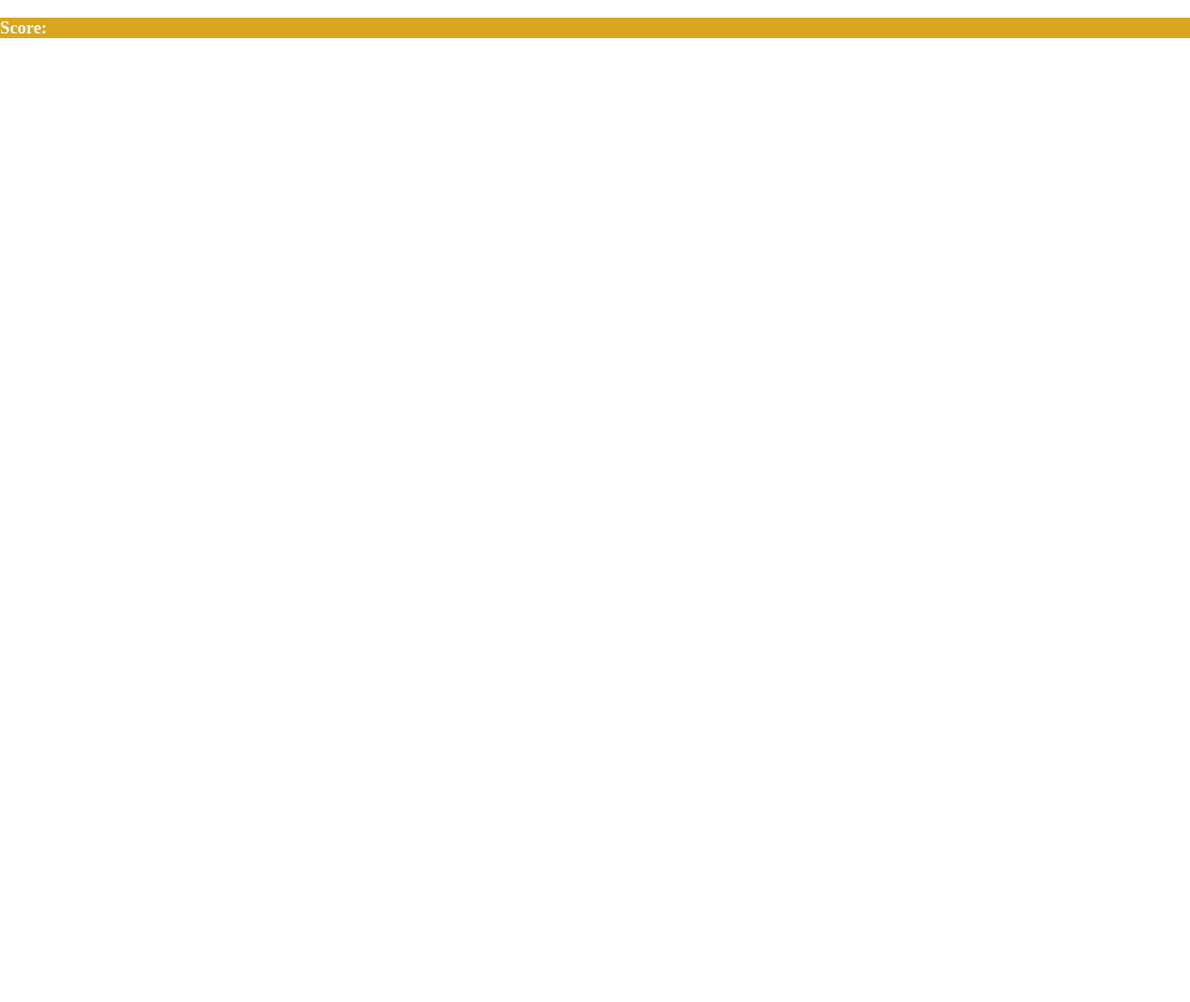
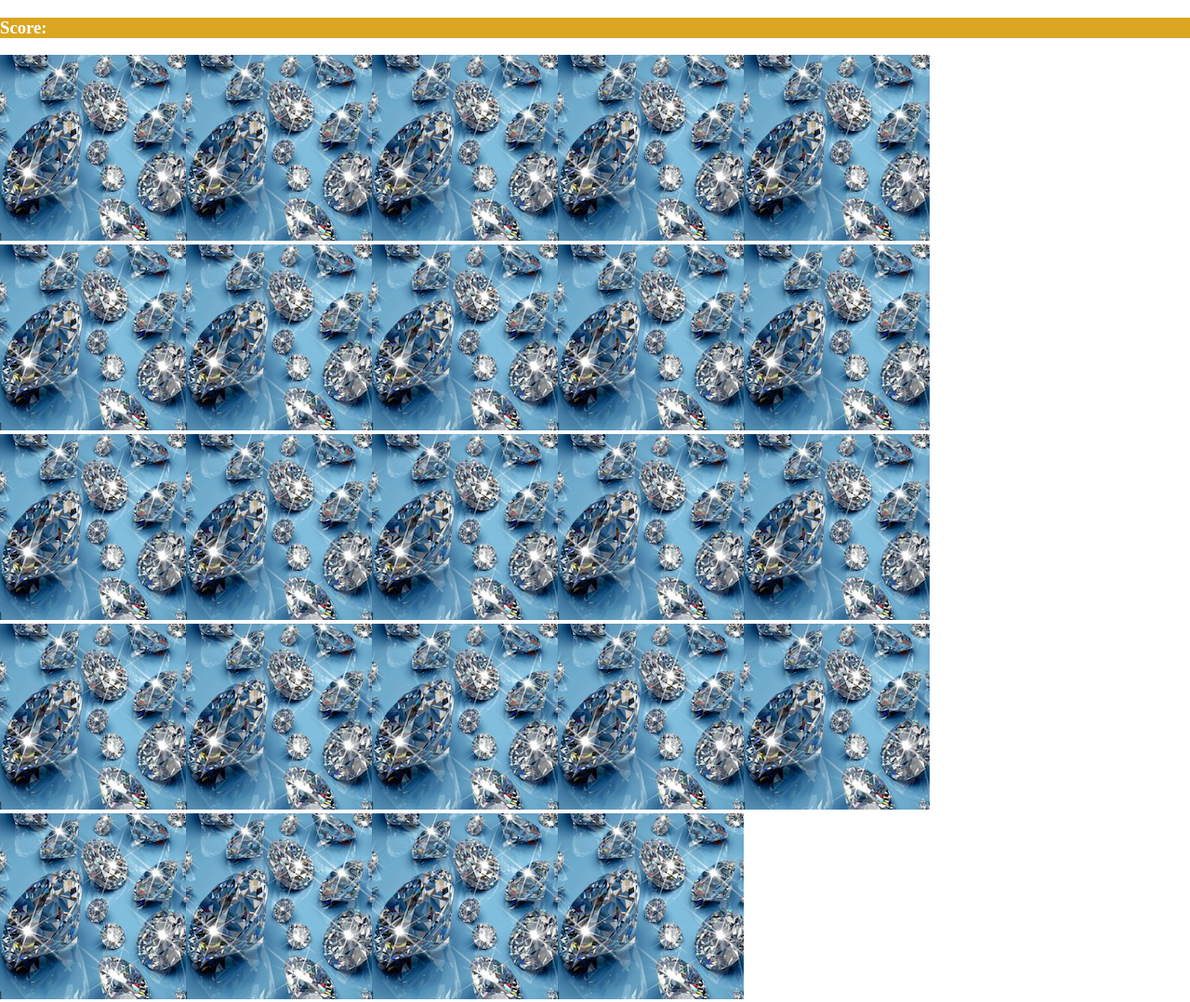
Before and after one commit to MikaelaAnd/memory-2, a plain HTML site: page main.html in a window 1280 px wide. Shown: the whole page at 93% size. Before the commit the page ends 800 px from the top, so only its background shows below. Drawn offline with Linux system fonts and the light colour scheme.

Commit message:
added some correct code

```diff
--- a/script.js
+++ b/script.js
@@ -3,43 +3,43 @@ document.addEventListener('DOMContentLoaded', () => {
     //card options
     const cardArray = [
         {
-            names: 'camille',
+            name: 'camille',
             img: 'images/img1.png'
         },
         {
-            names: 'camille',
+            name: 'camille',
             img: 'images/img1.png'
         },
         {
-            names: 'eileen',
+            name: 'eileen',
             img: 'images/img2.png'
         },
         {
-            names: 'eileen',
+            name: 'eileen',
             img: 'images/img2.png'
         },
         {
-            names: 'brandi',
+            name: 'brandi',
             img: 'images/img3.png'
         },
         {
-            names: 'brandi',
+            name: 'brandi',
             img: 'images/img3.png'
         },
         {
-            names: 'adrienne',
+            name: 'adrienne',
             img: 'images/img4.png'
         },
         {
-            names: 'adrienne',
+            name: 'adrienne',
             img: 'images/img4.png'
         },
         {
-            names: 'taylor',
+            name: 'taylor',
             img: 'images/img5.png'
         },
         {
-            names: 'taylor',
+            name: 'taylor',
             img: 'images/img5.png'
         },
         {
@@ -47,74 +47,120 @@ document.addEventListener('DOMContentLoaded', () => {
             img: 'images/img6.png'
         },
         {
-            names: 'erika',
+            name: 'erika',
             img: 'images/img6.png'
         },
         {
-            names: 'dorit',
+            name: 'dorit',
             img: 'images/img7.png'
         },
         {
-            names: 'dorit',
+            name: 'dorit',
             img: 'images/img7.png'
         },
         {
-            names: 'lisar',
+            name: 'lisar',
             img: 'images/img8.png'
         },
         {
-            names: 'lisar',
+            name: 'lisar',
             img: 'images/img8.png'
         },
         {
-            names: 'lisav',
+            name: 'lisav',
             img: 'images/img9.png'
         },
         {
-            names: 'lisav',
+            name: 'lisav',
             img: 'images/img9.png'
         },
         {
-            names: 'kyle',
+            name: 'kyle',
             img: 'images/img10.png'
         },
         {
-            names: 'kyle',
+            name: 'kyle',
             img: 'images/img10.png'
         },
+        {
+            name: 'yolanda',
+            img: 'images/img11.png'
+        },
+        {
+            name: 'yolanda',
+            img: 'images/img11.png'
+        },
+        {
+            name: 'garcelle',
+            img: 'images/img12.png'
+        },
+        {
+            name: 'garcelle',
+            img: 'images/img12.png'
+        }
     ]
     cardArray.sort(() => 0.5 - Math.random())
 
     const grid = document.querySelector('.grid');
-    const resultDisplay = document.querySelector('#result');
-    var cardsChosen = [];
-    var cardsChosenId = [];
-    const cardsWon = [];
+    const resultDisplay = document.querySelector('#result')
+    var cardsChosen = []
+    var cardsChosenId = []
+    const cardsWon = []
 
-    //create your board
+    // create your board
     function createBoard() {
-        for (let i = 0; i < cardArray.length; i++) {
-            var card = document.createElement('img');
-            card.setAttribute('src', 'images/blank.png');
-            card.setAttribute('data-id', i);
-            card.addEventListener('click', flipCard);
-            grid.appendChild(card);
+    for (let i = 0; i < cardArray.length; i++) {
+        var card = document.createElement('img')
+        card.setAttribute('src', 'images/cover.png')
+        card.setAttribute('data-id', i)
+        card.addEventListener('click', flipCard)
+        grid.appendChild(card);
+
         }
     }
 
+    //check for matches
+    function checkForMatch() {
+        var cards = document.querySelectorAll('img')
+        const optionOneId = cardsChosenId[0]
+        const optionTwoId = cardsChosenId[1]
 
+        if (optionOneId == optionTwoId) {
+            cards[optionOneId].setAttribute('src', 'images/cover.png')
+            cards[optionTwoId].setAttribute('src', 'images/cover.png')
+            alert('You have clicked the same image!')
+        }
+        else if (cardsChosen[0] === cardsChosen[1]) {
+            alert('You found a match!')
+            cards[optionOneId].setAttribute('src', 'images/blank.png')
+            cards[optionTwoId].setAttribute('src', 'images/blank.png')
+            cards[optionOneId].removeEventListener('click', flipCard)
+            cards[optionTwoId].removeEventListener('click', flipCard)
+            cardsWon.push(cardsChosen)
+        } else {
+            cards[optionOneId].setAttribute('src', 'images/cover.png')
+            cards[optionTwoId].setAttribute('src', 'images/cover.png')
+            alert('Sorry, try again!')
+        }
+        cardsChosen = []
+        cardsChosenId = []
+        resultDisplay.textContent = cardsWon.length
+        if (cardsWon.length === cardArray.length/2) {
+            resultDisplay.textContent = ' ' + 'Congratulations! You found them all!'
+        }
+    }
 
+    //flip your card
+    function flipCard() {
+        var cardId = this.getAttribute('data-id')
+        cardsChosen.push(cardArray[cardId].name)
+        cardsChosenId.push(cardId)
+        this.setAttribute('src', cardArray[cardId].img)
+        if (cardsChosen.length ===2) {
+            setTimeout(checkForMatch, 500);
+        }
+    }
 
-
-
-
-
-
-
-
-
-
-
-
+createBoard()
 
 })
--- a/styles.css
+++ b/styles.css
@@ -8,8 +8,6 @@ h3 {
 }
 
 .grid {
-    height: 600px;
-    width: 800px;
-    display: flex;
-    justify-content: center;
+    height: 900px;
+    width: 1100px;
 }
```
